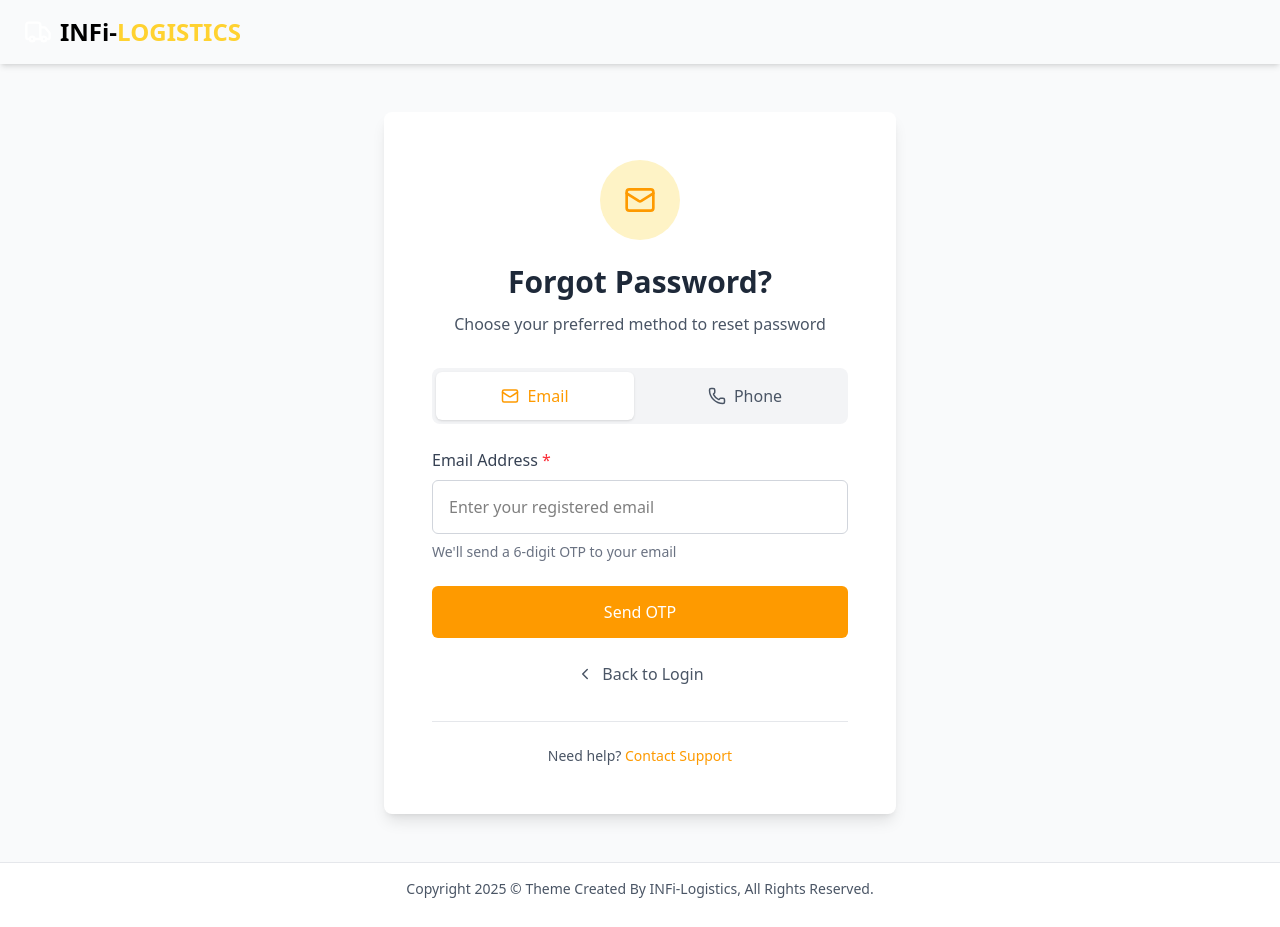
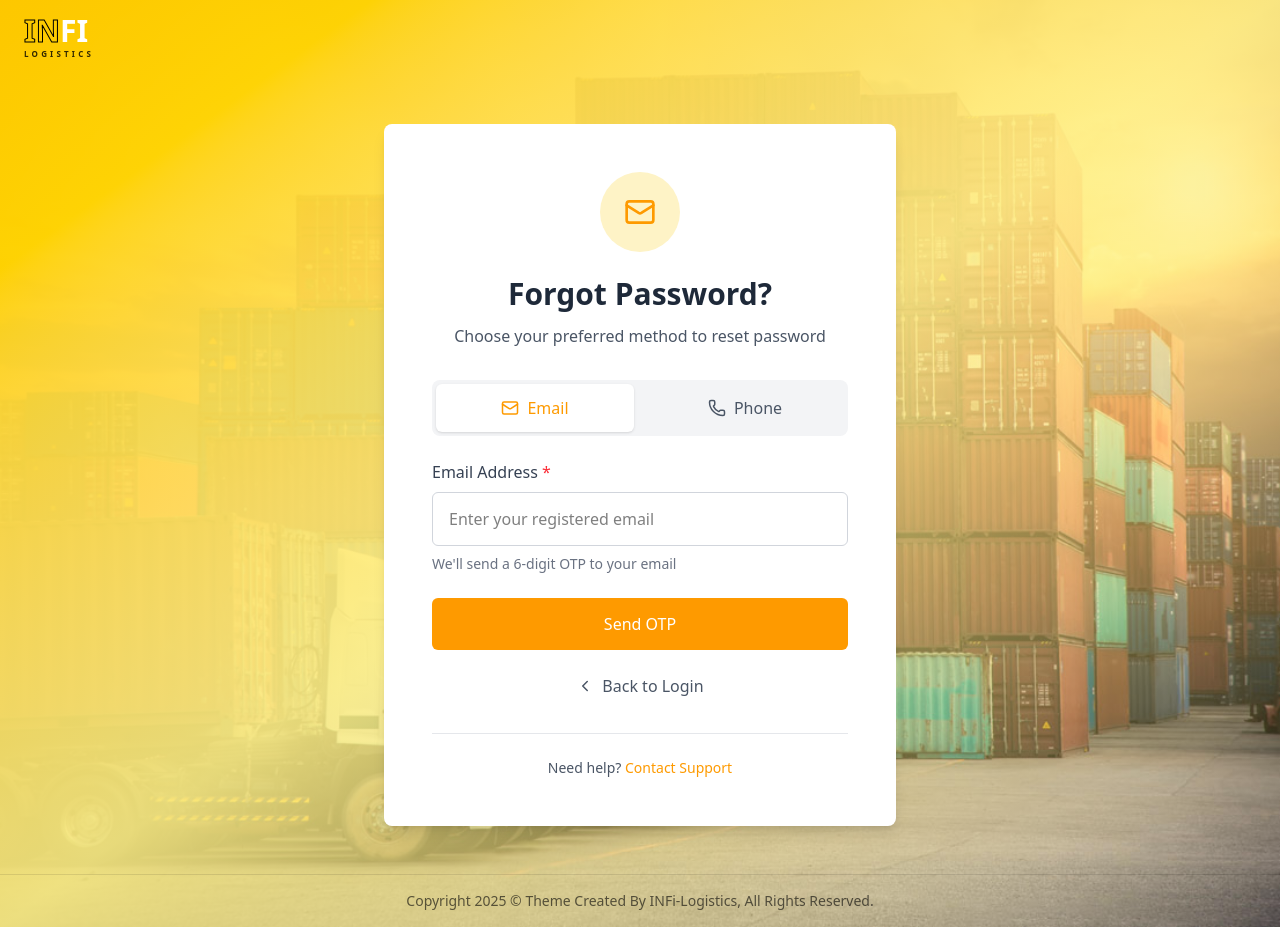
Before and after one commit to ladu9040/infi-new-frontend, a React (Vite) app: page /trans-forget-pass in a window 1280 px wide. Built offline with nearby package versions, Linux system fonts and the light colour scheme.

Commit message:
fixed the ui of reset password

```diff
--- a/src/pages/Transporter/Auth/Reset_password.tsx
+++ b/src/pages/Transporter/Auth/Reset_password.tsx
@@ -119,19 +119,43 @@ export const Trans_ForgotPassword = () => {
   }
 
   return (
-    <div className="min-h-screen bg-gray-50 flex flex-col">
+    <div className="min-h-screen relative flex flex-col overflow-hidden">
+      {/* Background Image Layer */}
+      <div
+        className="absolute inset-0 z-0 bg-cover bg-center bg-no-repeat"
+        style={{ backgroundImage: 'url("/Trucks-port-containers.jpg")' }}
+      />
+
+      {/* Gradient Overlay */}
+      <div
+        className="absolute inset-0 z-0 bg-gradient-to-br from-yellow-400 via-yellow-200/90 to-transparent"
+      />
+
       {/* Header */}
-      <div className=" py-3 sm:py-4 px-4 sm:px-6 shadow-md">
+      <div className="relative z-10 py-3 sm:py-4 px-4 sm:px-6">
         <div className="flex items-center gap-2 max-w-7xl mx-auto">
-          <Truck className="text-white" size={28} />
-          <h1 className="text-black text-xl sm:text-2xl font-bold">
-            INFi-<span className="font-bold text-amber-300">LOGISTICS</span>
-          </h1>
+          {/* Branding (Top Left Corner Style) */}
+          <div className="text-left">
+            <h1 className="text-3xl font-black flex gap-0 leading-none">
+              <span
+                className="text-transparent"
+                style={{ WebkitTextStroke: '1px black' }}
+              >
+                IN
+              </span>
+              <span className="text-white">
+                FI
+              </span>
+            </h1>
+            <h2 className="text-[8px] font-bold text-black tracking-[0.4em] uppercase mt-0.5 opacity-80">
+              Logistics
+            </h2>
+          </div>
         </div>
       </div>
 
       {/* Forgot Password Form */}
-      <div className="flex-1 flex items-center justify-center px-4 py-6 sm:py-8 md:py-12">
+      <div className="flex-1 flex items-center justify-center relative z-10 px-4 py-6 sm:py-8 md:py-12">
         <div className="bg-white rounded-lg shadow-lg p-6 sm:p-8 md:p-10 lg:p-12 w-full max-w-lg">
           {errorMsg && (
             <div className="mb-6">
@@ -446,7 +470,7 @@ export const Trans_ForgotPassword = () => {
       </div>
 
       {/* Footer */}
-      <div className="bg-white border-t border-gray-200 py-3 sm:py-4 px-4 sm:px-6 text-center text-xs sm:text-sm text-gray-600">
+      <div className="relative z-10 border-t border-black/10 py-3 sm:py-4 px-4 sm:px-6 text-center text-xs sm:text-sm text-black/60">
         <p className="break-words">
           Copyright 2025 © Theme Created By INFi-Logistics, All Rights Reserved.
         </p>
```
